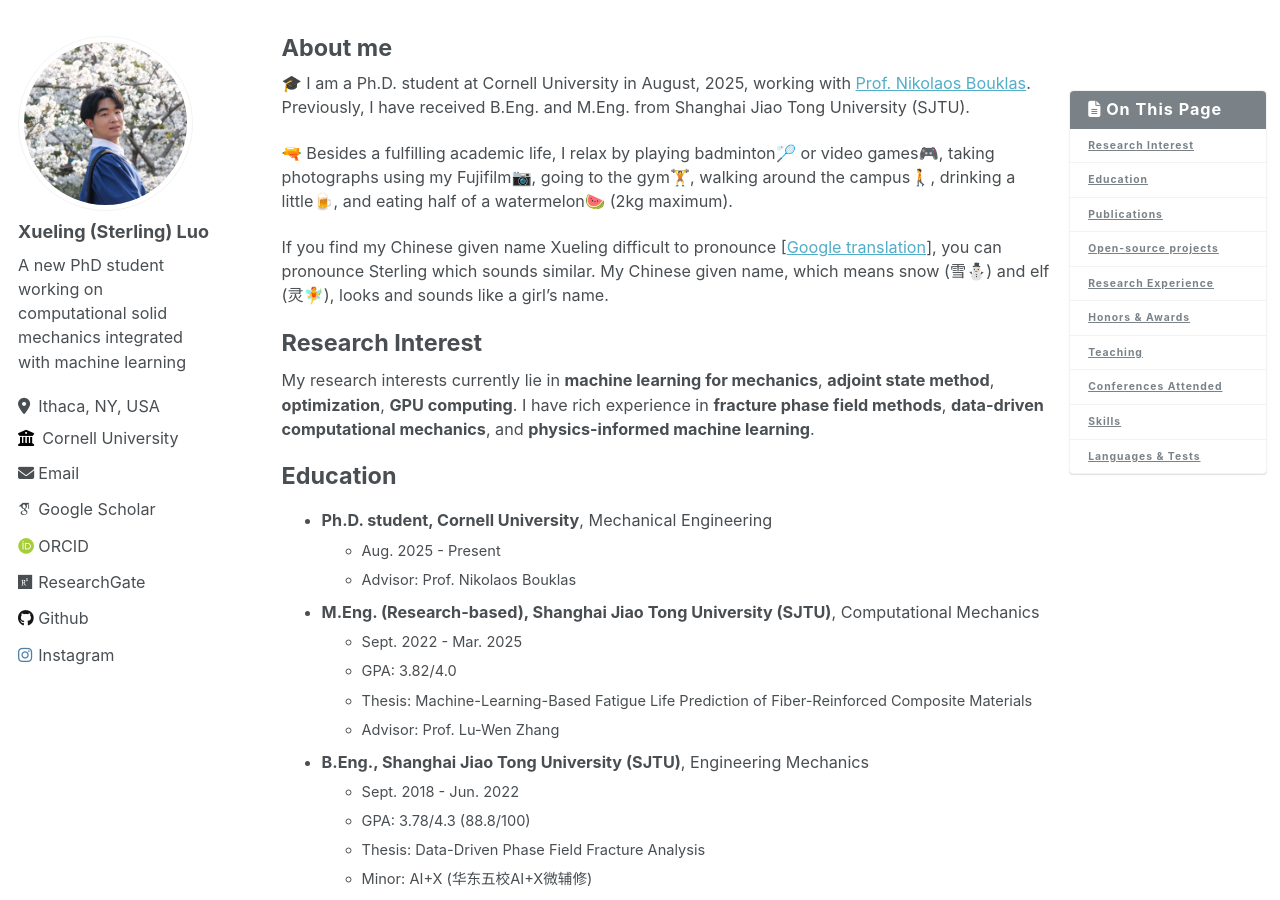
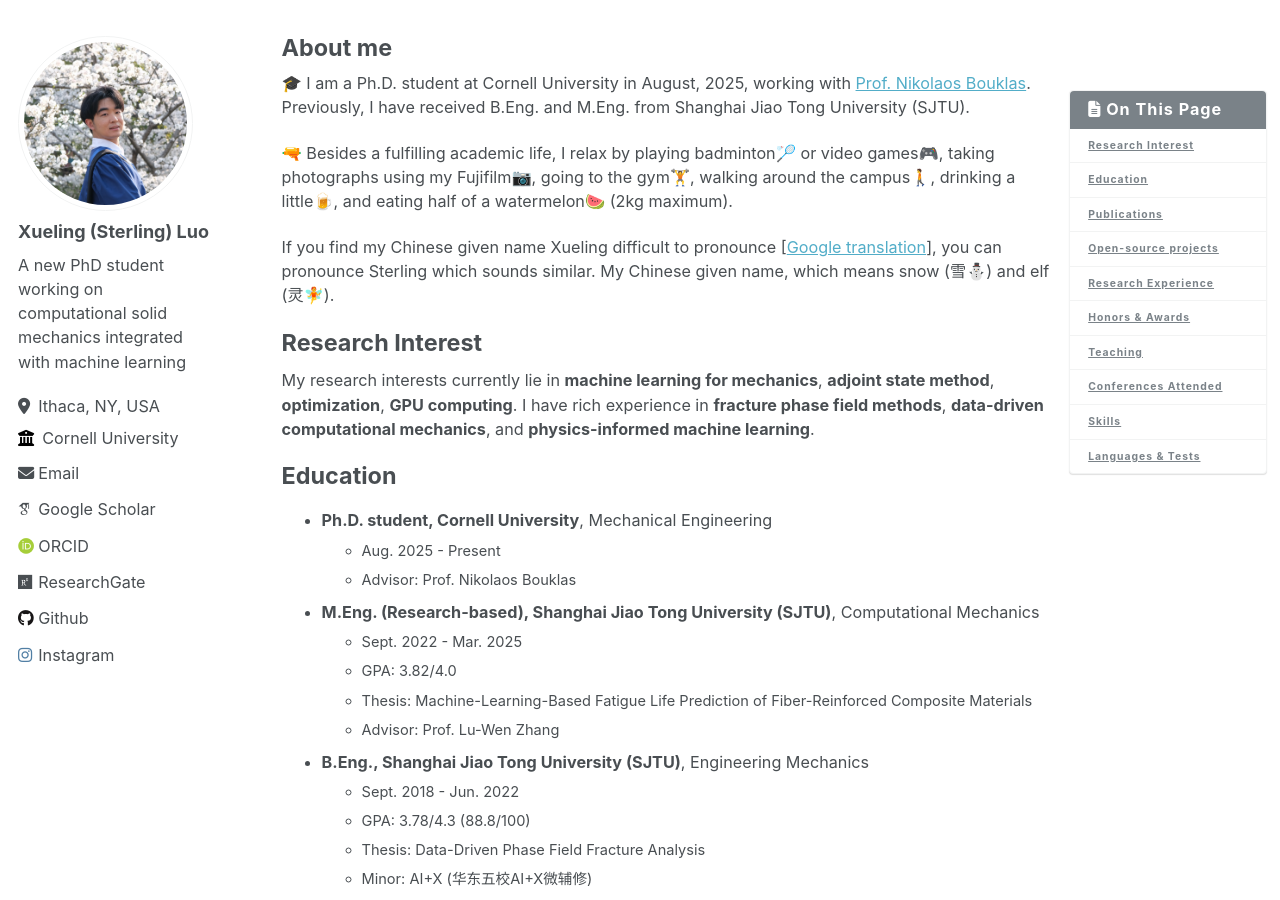
Before and after one commit to LuoXueling/luoxueling.github.io, a Jekyll site: the page built from _pages/about.md, in a window 1280 px wide and 900 px high. Built offline with Jekyll 4.4.1, drawn with Linux system fonts in a browser that asks for light colours; some web fonts are replaced; some of the changed text lies outside the part shown.

Commit message:
Update about.md

```diff
--- a/_pages/about.md
+++ b/_pages/about.md
@@ -14,7 +14,7 @@ redirect_from:
 
 🔫 Besides a fulfilling academic life, I relax by playing badminton🏸 or video games🎮, taking photographs using my Fujifilm📷, going to the gym🏋️, walking around the campus🚶, drinking a little🍺, and eating half of a watermelon🍉 (2kg maximum).
 
-If you find my Chinese given name Xueling difficult to pronounce [[Google translation](https://translate.google.com/?sl=auto&tl=en&text=%E9%9B%AA%E7%81%B5&op=translate)], you can pronounce Sterling which sounds similar. My Chinese given name, which means snow (雪⛄) and elf (灵🧚), looks and sounds like a girl's name.
+If you find my Chinese given name Xueling difficult to pronounce [[Google translation](https://translate.google.com/?sl=auto&tl=en&text=%E9%9B%AA%E7%81%B5&op=translate)], you can pronounce Sterling which sounds similar. My Chinese given name, which means snow (雪⛄) and elf (灵🧚).
 
 # Research Interest
 
```
Also changed, not shown: other parts of _pages/about.md (+1 -0 lines).
